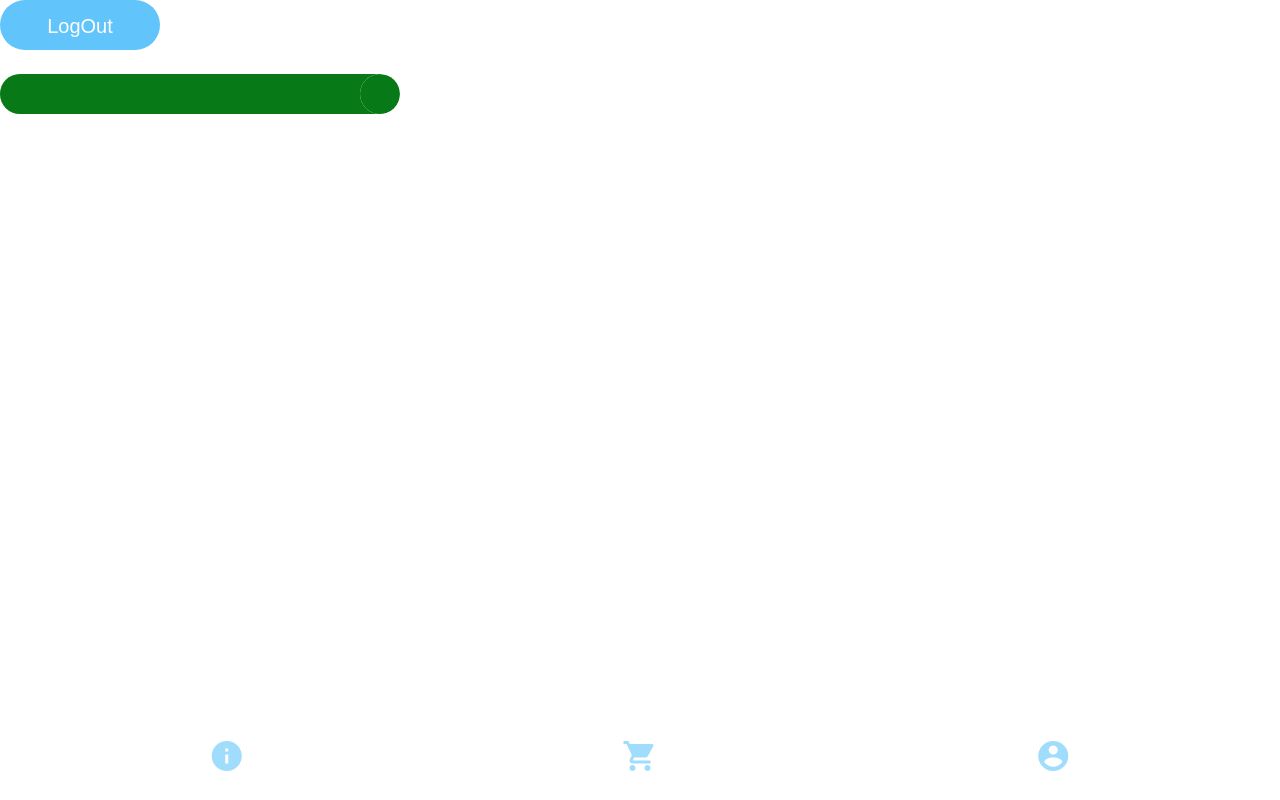
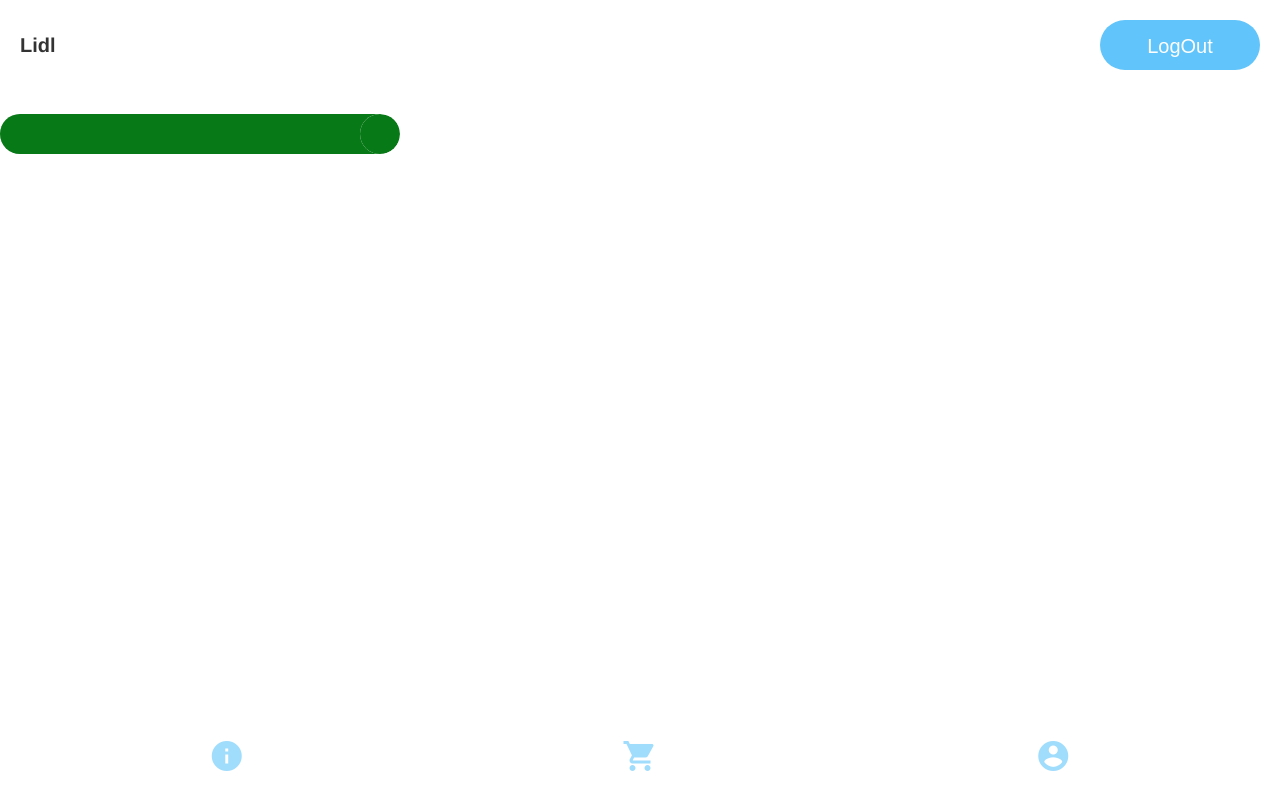
Before and after one commit to SquallHalle/Supermarkt_LiveTracker, a React (Vite) app in the folder ClientApp/: page /auth in a window 1280 px wide. Both pictures are taken after a click on the button "Login". Built offline with nearby package versions, Linux system fonts and the light colour scheme.

Commit message:
added minor styles to updatestatus

```diff
--- /dev/null
+++ b/ClientApp/src/pages/UpdateStatus/UpdateStatus.styles.css
@@ -0,0 +1,11 @@
+.updatestatus_header {
+  display: flex;
+  align-items: center;
+  justify-content: space-between;
+  padding: 1rem;
+}
+.updatestatus_header__title {
+  margin-right: 1rem;
+  color: #333;
+  font-size: 1rem;
+}
--- a/ClientApp/src/pages/UpdateStatus/UpdateStatus.tsx
+++ b/ClientApp/src/pages/UpdateStatus/UpdateStatus.tsx
@@ -11,6 +11,7 @@ import { AuthorizedPage } from "../index";
 import { useEffect } from "react";
 import Api from "../../utils/FakeApi";
 import { User } from "../../types/User";
+import "./UpdateStatus.styles.css";
 
 export const UpdateStatus = () => {
   const currentUser = useSelector(
@@ -56,6 +57,8 @@ export const UpdateStatus = () => {
 
   return (
     <AuthorizedPage>
+      <header className='updatestatus_header'>
+        <h1 className='updatestatus_header__title'>Lidl</h1>
         <Button
           Type={ButtonTypes.Confirm}
           onClick={() => {
@@ -64,7 +67,8 @@ export const UpdateStatus = () => {
         >
           LogOut
         </Button>
-      <section className='UpdateStatus_ButtonList'>
+      </header>
+      <section className='updatestatus_sliderwrapper'>
         <StatusSlider
           step={1}
           min={1}
```
Lines whose indentation alone changed are shown as unchanged.
